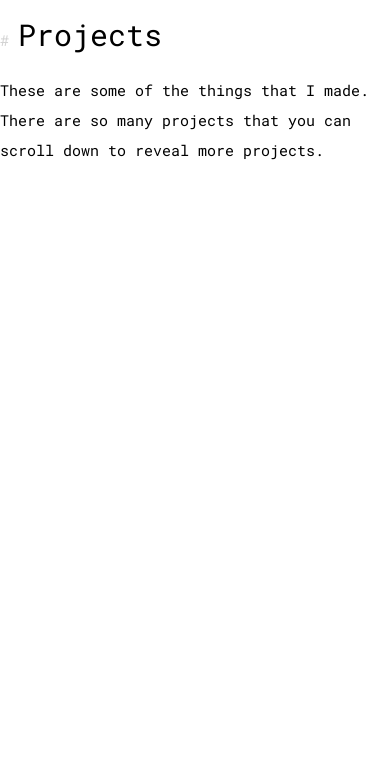
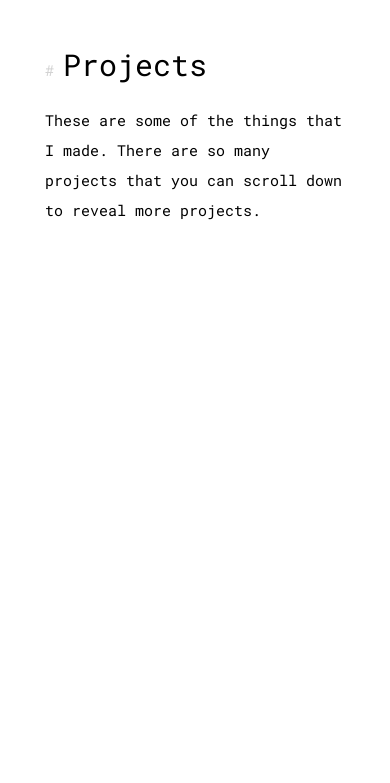
Before and after one commit to stickyPiston/website, a Node project: template views/projects.pug in a window 390 px wide. Shown: the top 783 px of the page. Run offline with Node 20 templates, Linux system fonts and the light colour scheme; the template is opened without the code that fills it, so the values that code supplies are empty; style sheets or scripts are compiled from the project's sources.

Commit message:
Completed the projects page

```diff
--- a/styles/main.sass
+++ b/styles/main.sass
@@ -8,22 +8,27 @@ html, body
   font-size: 15px
   line-height: 2rem
 
+%markdown
+  color: #d3d3d3
+  font-size: 15px
+  text-decoration: none
+  display: inline-block
+  padding-right: 1ch
+
 body
   display: grid
   grid-template-rows: auto 4rem
 
-  h1
-    text-align: left
+  h1, h2, h3, h4, h5, h6
     font-weight: 400
-    position: relative
 
-    &:before
-      content: "#"
-      color: #d3d3d3
-      font-size: 15px
-      text-decoration: none
-      display: inline-block
-      padding-right: 1ch
+  h1:before
+    @extend %markdown
+    content: "#"
+
+  h2:before
+    @extend %markdown
+    content: "##"
 
   > nav
     padding-left: 3rem
--- a/styles/projects.sass
+++ b/styles/projects.sass
@@ -1,3 +1,42 @@
-main .list
-  display: grid
-  grid-template-columns: repeat(3, 33.3%)
+main
+  padding: 2rem 3rem
+
+  .list
+    width: 100%
+    display: grid
+    grid-template-columns: repeat(4, calc(25% - 4rem / 3))
+    row-gap: 2rem
+    column-gap: 2rem
+
+    @media (max-width: 800px)
+      grid-template-columns: repeat(3, calc(33.3% - 4rem / 3))
+
+    @media (max-width: 600px)
+      grid-template-columns: repeat(2, calc(50% - 4rem / 3))
+
+    @media (max-width: 400px)
+      grid-template-columns: 100%
+
+    div
+      img
+        width: 100%
+        height: 6rem
+        object-fit: cover
+        margin-bottom: .5rem
+
+      h2
+        margin-bottom: 0
+
+      .tags
+        span
+          font-size: .75rem
+          padding: .25rem .5rem
+          border-radius: .75rem
+          background: #00f
+          color: white
+
+      a
+        background: #00f
+        padding: .5rem 1rem
+        border-radius: .75rem
+        color: white
```
Also changed, not shown: 1 other file.
